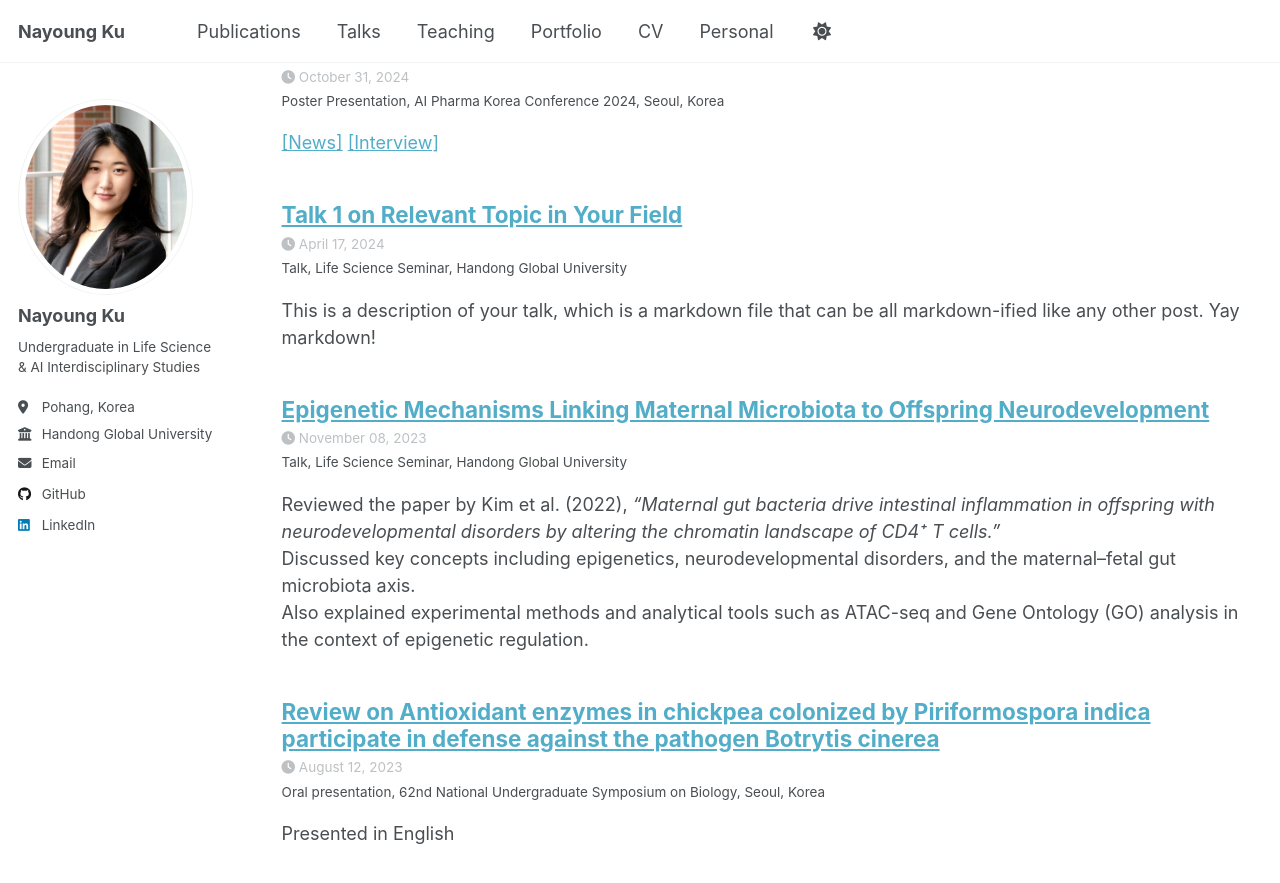
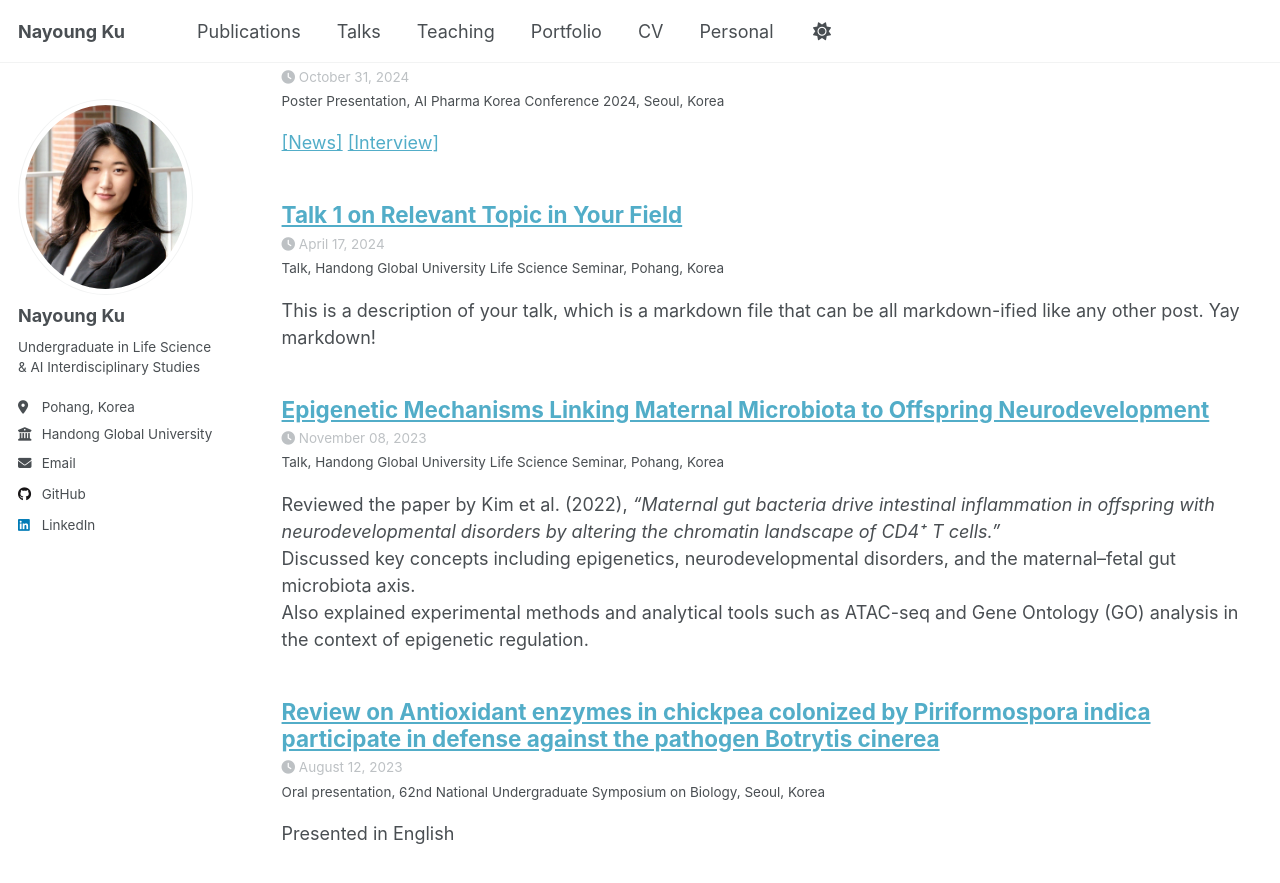
Before and after one commit to nayoungku1/nayoungku1.github.io, a Jekyll site: the page built from _pages/talks.html, in a window 1280 px wide and 900 px high, scrolled down 305 px. Shown: the top 883 px of the window. Built offline with Jekyll 4.4.1, drawn with Linux system fonts in a browser that asks for light colours; a script that is not in the unit is left out.

Commit message:
Edit (location)

```diff
--- a/_talks/2023-11-08-seminar-1.md
+++ b/_talks/2023-11-08-seminar-1.md
@@ -3,9 +3,9 @@ title: "Epigenetic Mechanisms Linking Maternal Microbiota to Offspring Neurodeve
 collection: talks
 type: "Talk"
 permalink: /talks/2023-11-08-seminar-1
-venue: "Life Science Seminar"
+venue: "Handong Global University Life Science Seminar"
 date: 2023-11-08
-location: "Handong Global University"
+location: "Pohang, Korea"
 ---
 
 Reviewed the paper by Kim et al. (2022), *“Maternal gut bacteria drive intestinal inflammation in offspring with neurodevelopmental disorders by altering the chromatin landscape of CD4⁺ T cells.”*
--- a/_talks/2024-04-17-seminar-2.md
+++ b/_talks/2024-04-17-seminar-2.md
@@ -3,9 +3,9 @@ title: "Talk 1 on Relevant Topic in Your Field"
 collection: talks
 type: "Talk"
 permalink: /talks/2024-04-17-seminar-2
-venue: "Life Science Seminar"
+venue: "Handong Global University Life Science Seminar"
 date: 2024-04-17
-location: "Handong Global University"
+location: "Pohang, Korea"
 ---
 
 This is a description of your talk, which is a markdown file that can be all markdown-ified like any other post. Yay markdown!
```
